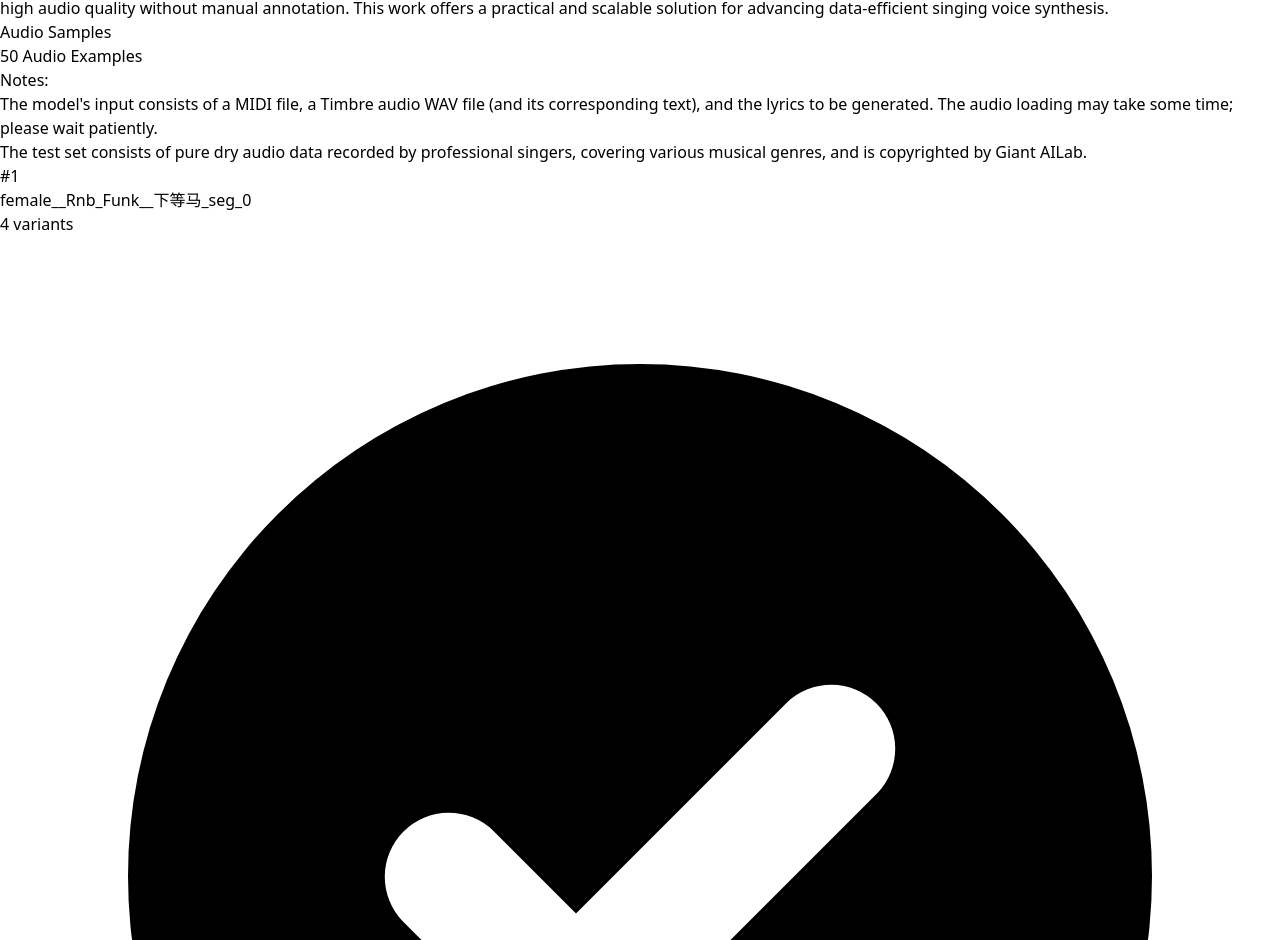
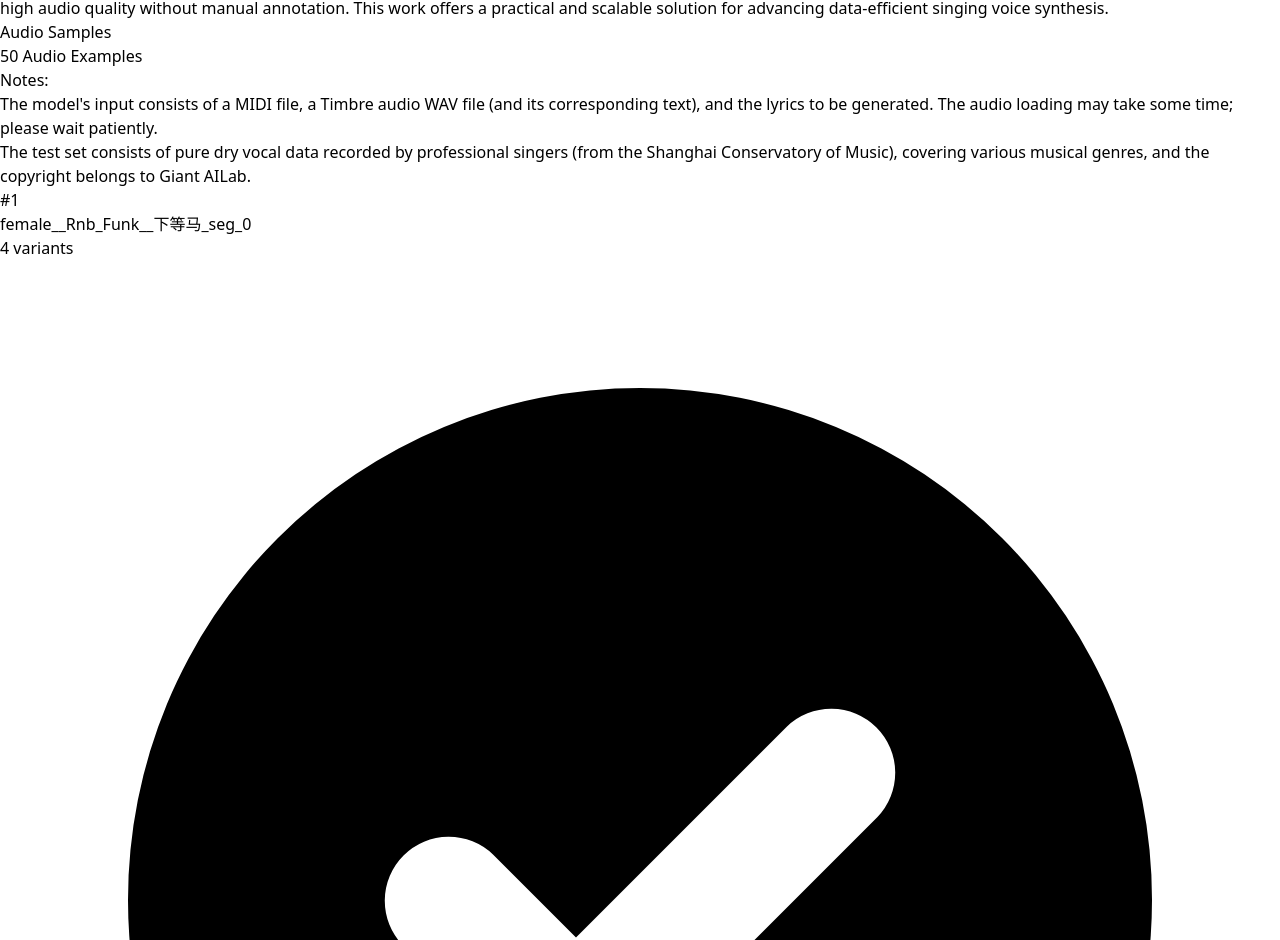
Before and after one commit to GiantAILab/YingMusic-Singer-demo, a React (Vite) app: page / in a window 1280 px wide. Shown: the part 2876-3816 px from the top of the page. Built offline with nearby package versions, Linux system fonts and the light colour scheme.

Commit message:
update homepage

```diff
--- a/src/App.tsx
+++ b/src/App.tsx
@@ -128,7 +128,7 @@ function App() {
           <div className="font-semibold mb-2">Notes:</div>
           <ul className="list-disc pl-5 space-y-1">
             <li>The model's input consists of a MIDI file, a Timbre audio WAV file (and its corresponding text), and the lyrics to be generated. The audio loading may take some time; please wait patiently.</li>
-            <li>The test set consists of pure dry audio data recorded by professional singers, covering various musical genres, and is copyrighted by Giant AILab.</li>
+            <li>The test set consists of pure dry vocal data recorded by professional singers (from the Shanghai Conservatory of Music), covering various musical genres, and the copyright belongs to Giant AILab.</li>
           </ul>
         </div>
 
```
